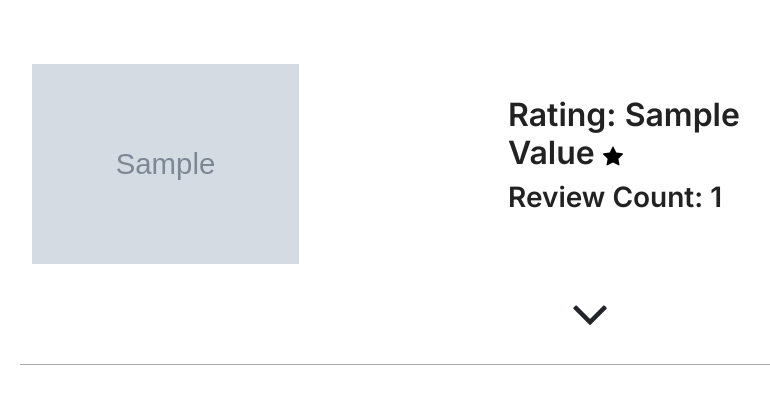
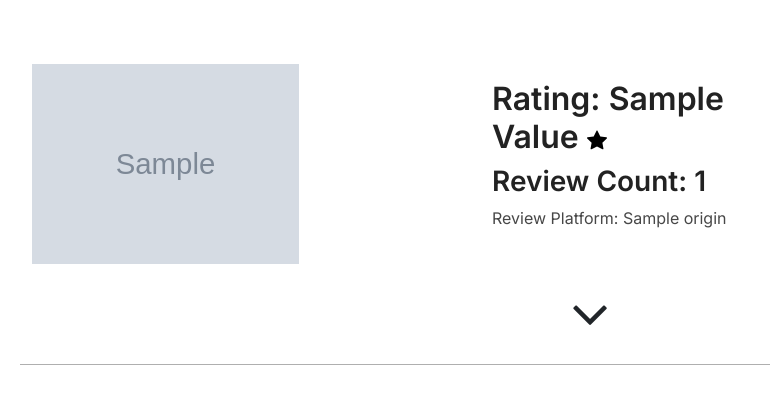
Before and after one commit to glennpck/Bookmark-Et, a Flask app: template bookmarket/templates/info.html in a window 1280 px wide. Shown: the part 166-570 px from the top of the page, without its empty margins (50-820 px from the left). Run offline with Flask 3, Linux system fonts and the light colour scheme; the template is opened without the code that fills it: most values are stand-ins (such as "Sample title", 1, 10 or a date in 2020); grey boxes marked "Sample" are stand-in pictures; some libraries are stand-ins or nearby versions.

Commit message:
modify review information

```diff
--- a/bookmarket/classes.py
+++ b/bookmarket/classes.py
@@ -41,8 +41,9 @@ class BookAmbiguous():
         self.price = price
 
 class GeneralReview():
-    def __init__(self, platform, icon, value, count, reviewList):
+    def __init__(self, platform, origin, icon, value, count, reviewList):
         self.platform = platform
+        self.origin = origin
         self.icon = icon
         self.value = value
         self.count = count
--- a/bookmarket/review.py
+++ b/bookmarket/review.py
@@ -23,6 +23,7 @@ def bwReviews():
 
     return GeneralReview(
         "Blackwells.co.uk",
+        "Trustpilot",
         icon,
         value,
         count,
@@ -73,6 +74,7 @@ def wdReviews():
 
     return GeneralReview(
         "Wordery.com Ltd",
+        "Reviews.io",
         icon,
         value,
         count,
--- a/bookmarket/templates/info.html
+++ b/bookmarket/templates/info.html
@@ -17,8 +17,8 @@
     }
 
     .values {
-        margin-top: 2em;
-        margin-left: 6em;
+        margin-top: 1em;
+        margin-left: 5em;
     }
 
     .review-list-arrow {
@@ -62,6 +62,7 @@
                     <svg class="bi" width="20" height="20"><use xlink:href="#star-fill"></use></svg>
                 </h2>
                 <h3>Review Count: {{review.count}}</h3>
+                <p>Review Platform: {{review.origin}}</p>
             </div>
         </div>
         <div class="col-sm">
```
